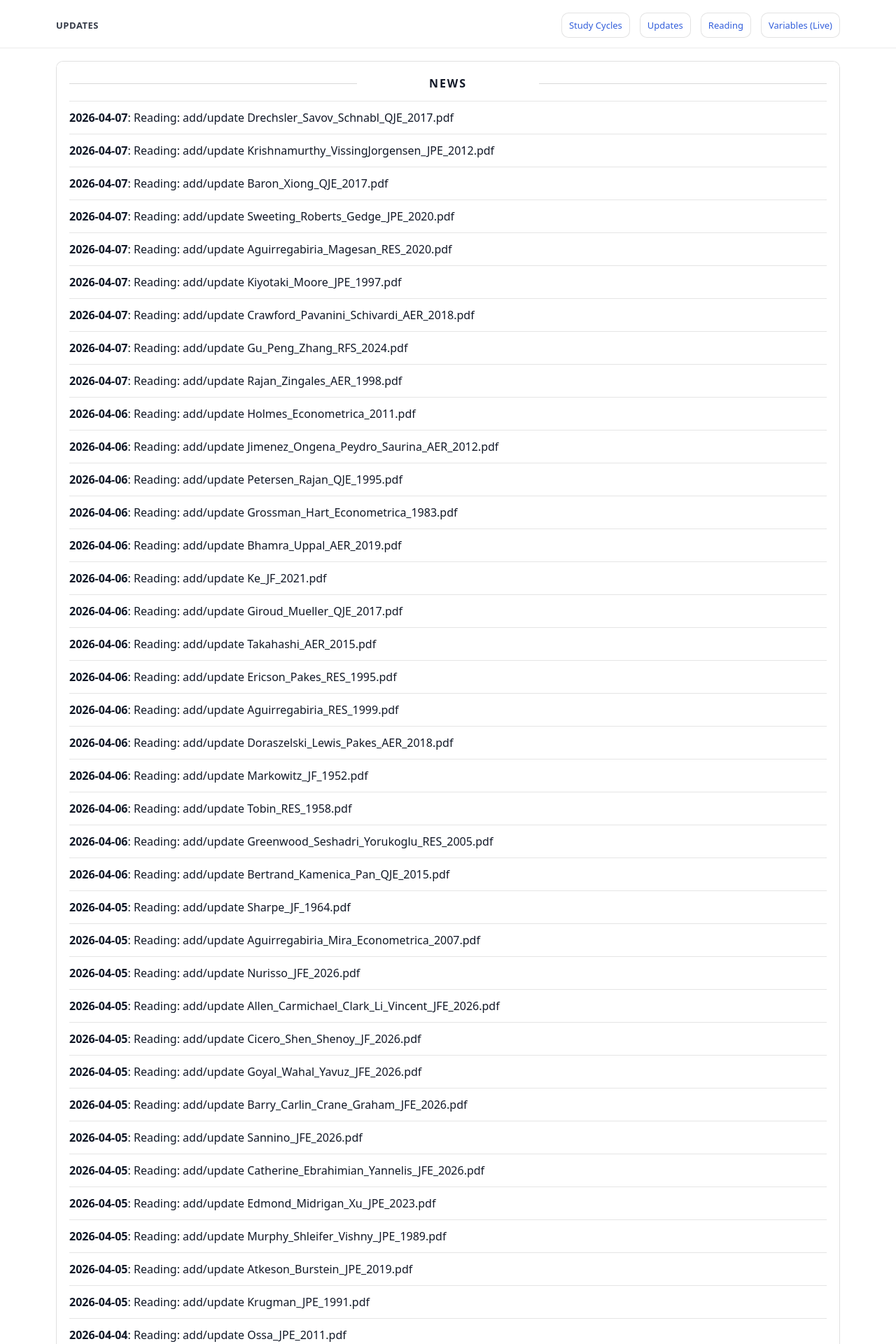
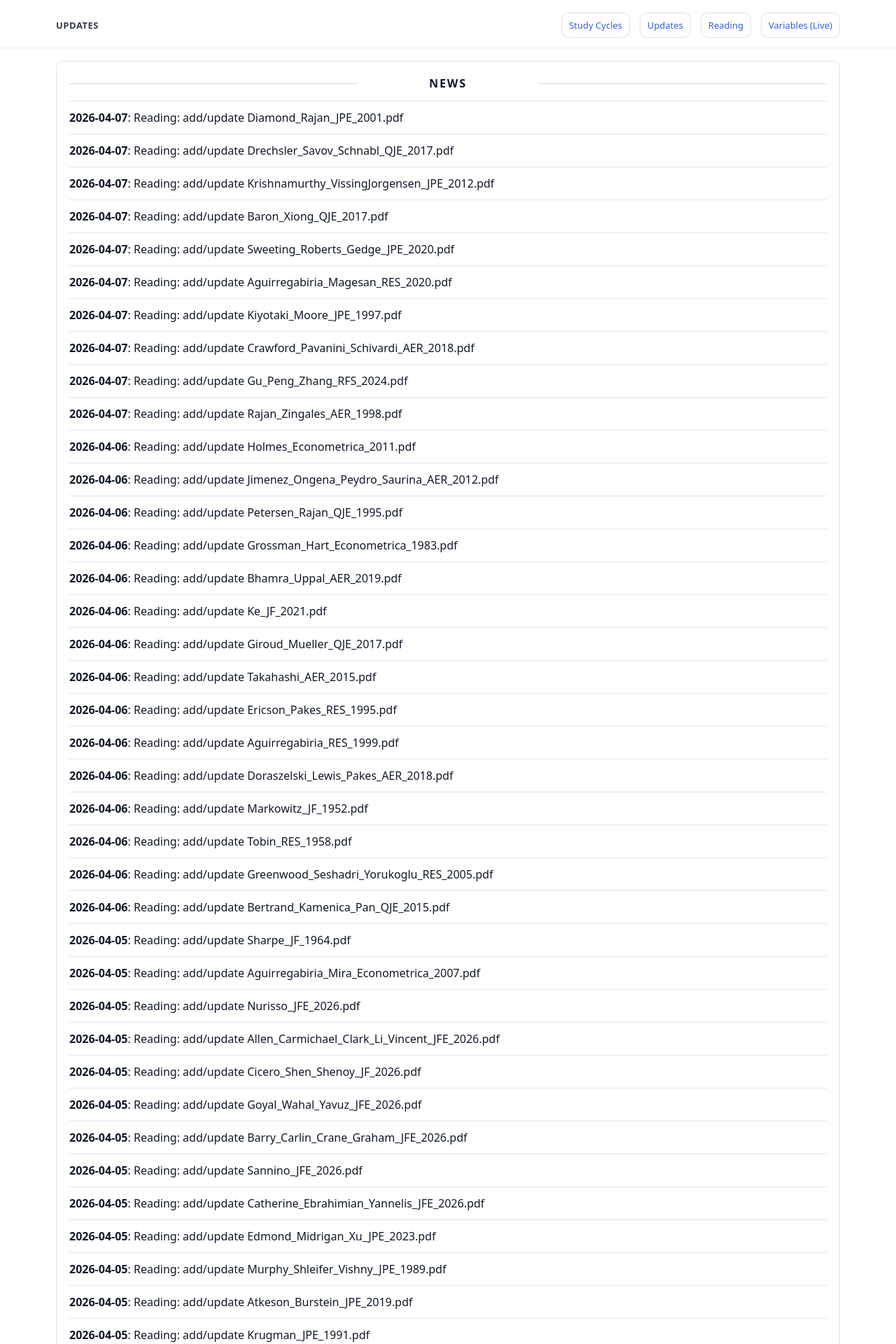
Before and after one commit to yaxinzn/study-archive, a Jekyll site: the page built from updates/index.md, in a window 1280 px wide. Shown: the top 1920 px of the page at 70% size. Built offline with Jekyll 4.4.1, drawn with Linux system fonts in a browser that asks for light colours; some of the changed text lies outside the part shown.

Commit message:
chore: update NEWS feed

```diff
--- a/_data/news.yml
+++ b/_data/news.yml
@@ -1,4 +1,7 @@
 # Auto-generated update history (sorted newest -> oldest). Do not edit manually.
+- ts: "1775554247"
+  date: "2026-04-07"
+  title: "Reading: add/update Diamond_Rajan_JPE_2001.pdf"
 - ts: "1775554177"
   date: "2026-04-07"
   title: "Reading: add/update Drechsler_Savov_Schnabl_QJE_2017.pdf"
```
